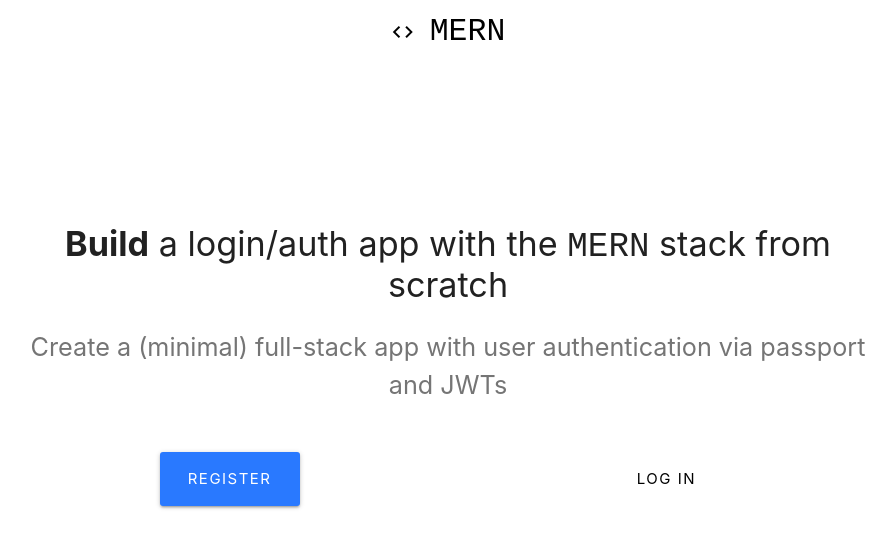
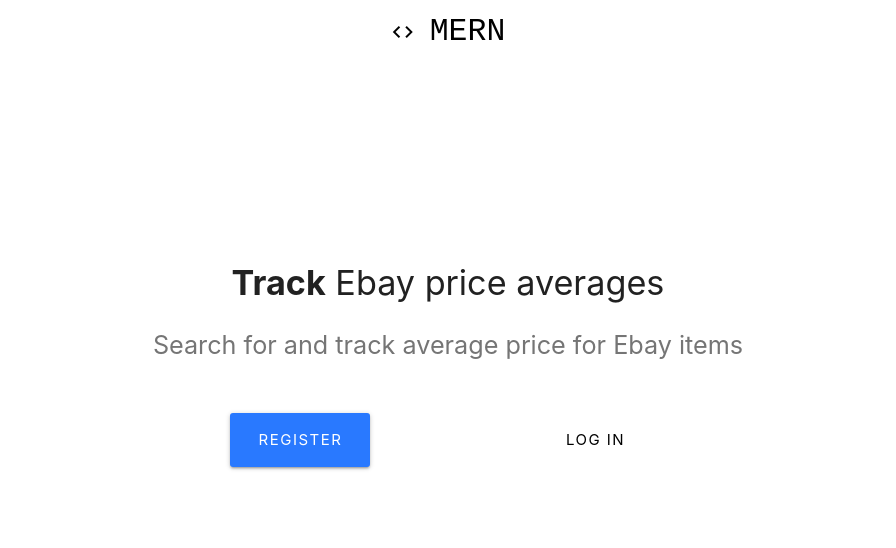
Before and after one commit to luqven/bay-track, a React (Create React App) app in the folder client/: page / in a window 1280 px wide. Shown: the top 548 px of the page, without its empty margins (192-1088 px from the left). Built offline with nearby package versions, Linux system fonts and the light colour scheme.

Commit message:
change landing text

```diff
--- a/client/src/components/layout/Landing.js
+++ b/client/src/components/layout/Landing.js
@@ -8,13 +8,10 @@
         <div className="row">
           <div className="col s12 center-align">
             <h4>
-              <b>Build</b> a login/auth app with the{" "}
-              <span style={{ fontFamily: "monospace" }}>MERN</span> stack from
-              scratch
+              <b>Track</b> Ebay price averages
             </h4>
             <p className="flow-text grey-text text-darken-1">
-              Create a (minimal) full-stack app with user authentication via
-              passport and JWTs
+              Search for and track average price for Ebay items
             </p>
             <br />
             <div className="col s6">
```
